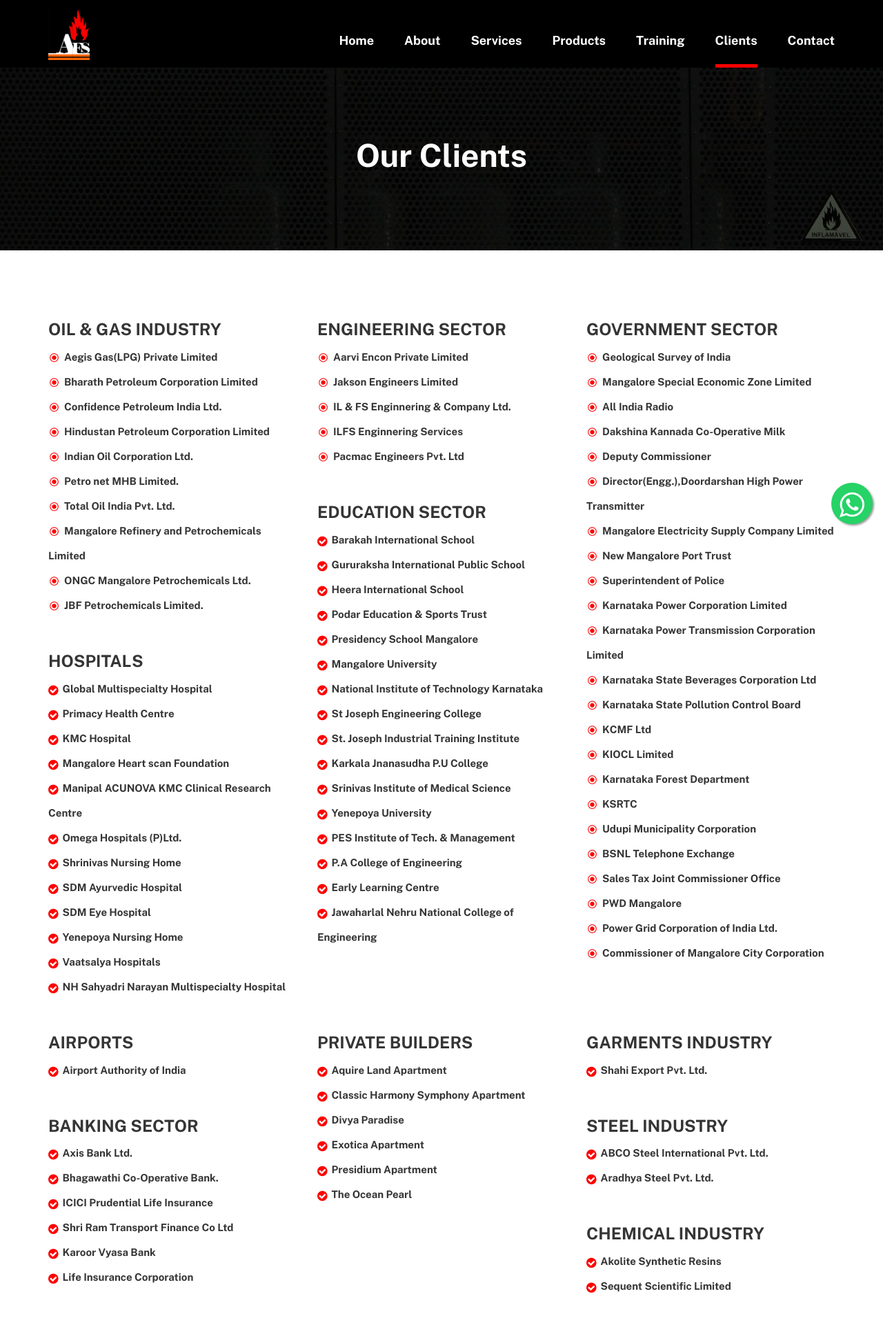
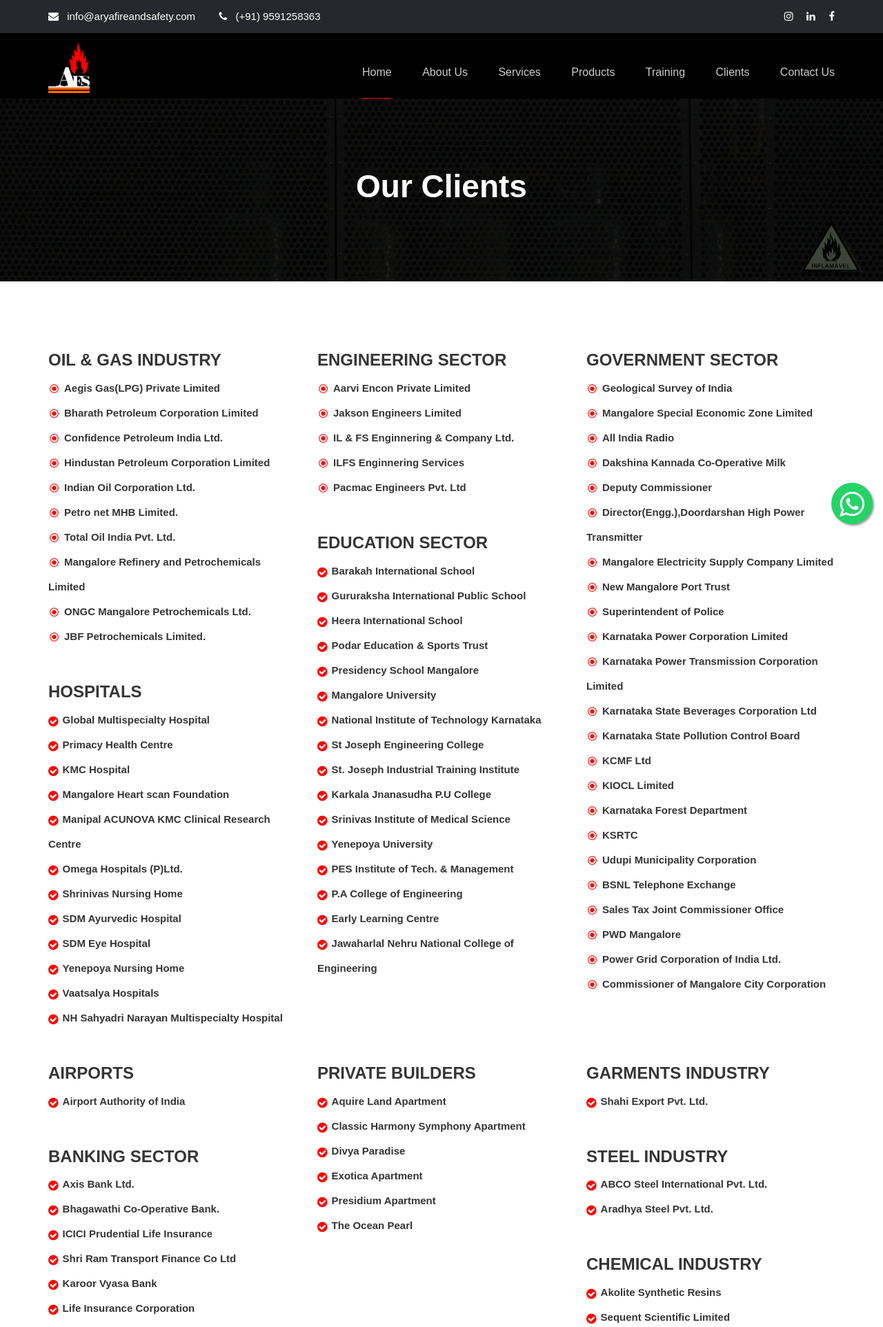
Before and after one commit to teammetasoft/AryaFire, a PHP site: page /clients.html in a window 1280 px wide. Shown: the top 1924 px of the page at 69% size. Run offline with PHP 8.4, Linux system fonts and the light colour scheme; some libraries are stand-ins or nearby versions.

Commit message:
Updated home page

```diff
--- a/aryacrm/css/main-styles.css
+++ b/aryacrm/css/main-styles.css
@@ -39,7 +39,7 @@
   position: absolute;
   top: 10px;
   right: 10px;
- width: 100%
+ width: 100%;
   margin-left: 50px;
     color: #000;
 }
--- a/clients.html
+++ b/clients.html
@@ -3,8 +3,10 @@
 
 <head>
     <meta charset="UTF-8">
-    <meta name="description" content="Arya fire and safety supplies fire extinguisher refilling, safety helmet, safety bucket, personal protection equipment in Karnataka, India">
-    <meta name="keywords" content="extinguisher, fire hose, fire alarms, fire extinguisher types, fire hydrant, fire extinguisher service, safety shoes, cctv, fire hose reel">
+    <meta name="description"
+        content="Arya fire and safety supplies fire extinguisher refilling, safety helmet, safety bucket, personal protection equipment in Karnataka, India">
+    <meta name="keywords"
+        content="extinguisher, fire hose, fire alarms, fire extinguisher types, fire hydrant, fire extinguisher service, safety shoes, cctv, fire hose reel">
     <meta name="viewport" content="width=device-width, initial-scale=1.0">
     <meta http-equiv="X-UA-Compatible" content="ie=edge">
     <title>Services | Fire extinguisher | Arya fire and safety</title>
@@ -14,7 +16,7 @@
     <!-- Google Font -->
     <link href="https://fonts.googleapis.com/css2?family=Public+Sans:wght@400;500;600;700;800;900&display=swap"
         rel="stylesheet">
-        <link rel="stylesheet" href="https://maxcdn.bootstrapcdn.com/font-awesome/4.5.0/css/font-awesome.min.css">
+    <link rel="stylesheet" href="https://maxcdn.bootstrapcdn.com/font-awesome/4.5.0/css/font-awesome.min.css">
     <!-- Css Styles -->
     <link rel="stylesheet" href="css/bootstrap.min.css" type="text/css">
     <link rel="stylesheet" href="css/font-awesome.min.css" type="text/css">
@@ -66,42 +68,72 @@
         <div id="mobile-menu-wrap"></div>
     </div>
     <!-- Offcanvas Menu End -->
-     <!--Whatsapp-->
-     <a href="https://wa.me/+919591258363" class="float" target="_blank">
+    <!--Whatsapp-->
+    <a href="https://wa.me/+919591258363" class="float" target="_blank">
         <i class="fa fa-whatsapp my-float"></i>
     </a>
     <!-- Header Section Begin -->
     <header class="header">
+        <!-- Top Information Bar -->
+        <div class="header__top">
+            <div class="container">
+                <div class="row">
+                    <div class="col-lg-6">
+                        <div class="header__top__left">
+                            <ul style="list-style: none; padding: 0; margin: 0;">
+                                <li>
+                                    <i class="fa fa-envelope" style="margin-right: 8px; color: #fff;"></i>
+                                    info@aryafireandsafety.com
+                                </li>
+                                <li>
+                                    <i class="fa fa-phone" style="margin-right: 8px; color: #fff;"></i>
+                                    (+91) 9591258363
+                                </li>
+                            </ul>
+                        </div>
+                    </div>
+                    <div class="col-lg-6">
+                        <div class="header__top__right">
+                            <div class="header__right__social">
+                                <a href="#"><i class="fa fa-instagram"></i></a>
+                                <a href="#"><i class="fa fa-linkedin"></i></a>
+                                <a href="#"><i class="fa fa-facebook"></i></a>
+                            </div>
+                        </div>
+                    </div>
+                </div>
+            </div>
+        </div>
+
+        <!-- Main Header -->
         <div class="container">
             <div class="row">
                 <div class="col-lg-3">
                     <div class="header__logo">
-                        <a href="./index.html"><img src="img/logo.png" alt=""></a>
+                        <a href="./index.html"><img src="img/logo.png" alt="Arya Fire and Safety"></a>
                     </div>
                 </div>
-                <div class="col-lg-9 ">
+                <div class="col-lg-9">
                     <nav class="header__menu text-right">
                         <ul>
-                            <li><a href="./index.html">Home</a></li>
-                            <li><a href="./about.html">About</a></li>
+                            <li class="active"><a href="./index.html">Home</a></li>
+                            <li><a href="./about.html">About Us</a></li>
                             <li><a href="./services.html">Services</a></li>
                             <li><a href="./products.html">Products</a>
                                 <ul class="dropdown">
                                     <li><a href="./fire-extinguisher.html">Fire Extinguisher</a></li>
                                     <li><a href="./fire-hydrant.html">Fire Hydrant and Fire alarm</a></li>
                                     <li><a href="./hook-connectors.html">Hook and Connectors</a></li>
-                                    <li><a href="./electric-security.html">Electrical & Electronic Security and Safe
-                                            locker</a></li>
-                                    <li><a href="./head-eye-face-protectors.html">Head, Face, Eyes and Ear
-                                            Protection</a></li>
+                                    <li><a href="./electric-security.html">Electrical & Electronic Security</a></li>
+                                    <li><a href="./head-eye-face-protectors.html">Head, Face, Eyes Protection</a></li>
                                     <li><a href="./hand-leg-body-protectors.html">Hand, Leg and Body Protection</a></li>
                                     <li><a href="./general-safety.html">General Safety</a></li>
                                     <li><a href="./road-safety.html">Road & Traffic Safety</a></li>
                                 </ul>
                             </li>
                             <li><a href="./training.html">Training</a></li>
-                            <li class="active"><a href="./clients.html">Clients</a></li>
-                            <li><a href="./contact.html">Contact</a></li>
+                            <li><a href="./clients.html">Clients</a></li>
+                            <li><a href="./contact.html">Contact Us</a></li>
                         </ul>
                     </nav>
                 </div>
@@ -141,7 +173,8 @@
                             <li><span class="icon_circle-slelected"></span>Indian Oil Corporation Ltd.</li>
                             <li><span class="icon_circle-slelected"></span>Petro net MHB Limited.</li>
                             <li><span class="icon_circle-slelected"></span>Total Oil India Pvt. Ltd.</li>
-                            <li><span class="icon_circle-slelected"></span>Mangalore Refinery and Petrochemicals Limited</li>
+                            <li><span class="icon_circle-slelected"></span>Mangalore Refinery and Petrochemicals Limited
+                            </li>
                             <li><span class="icon_circle-slelected"></span>ONGC Mangalore Petrochemicals Ltd.</li>
                             <li><span class="icon_circle-slelected"></span>JBF Petrochemicals Limited.</li>
                         </ul>
@@ -154,7 +187,8 @@
                             <li><span class="fa fa-check-circle"></span>KMC Hospital</li>
                             <li><span class="fa fa-check-circle"></span>Mangalore Heart scan Foundation
                             </li>
-                            <li><span class="fa fa-check-circle"></span>Manipal ACUNOVA KMC Clinical Research Centre</li>
+                            <li><span class="fa fa-check-circle"></span>Manipal ACUNOVA KMC Clinical Research Centre
+                            </li>
                             <li><span class="fa fa-check-circle"></span>Omega Hospitals (P)Ltd.</li>
                             <li><span class="fa fa-check-circle"></span>Shrinivas Nursing Home</li>
                             <li><span class="fa fa-check-circle"></span>SDM Ayurvedic Hospital</li>
@@ -171,7 +205,8 @@
                         <ul>
                             <li><span class="icon_circle-slelected"></span>Aarvi Encon Private Limited</li>
                             <li><span class="icon_circle-slelected"></span>Jakson Engineers Limited</li>
-                            <li><span class="icon_circle-slelected"></span>IL &amp; FS Enginnering &amp; Company Ltd.</li>
+                            <li><span class="icon_circle-slelected"></span>IL &amp; FS Enginnering &amp; Company Ltd.
+                            </li>
                             <li><span class="icon_circle-slelected"></span>ILFS Enginnering Services</li>
                             <li><span class="icon_circle-slelected"></span>Pacmac Engineers Pvt. Ltd</li>
                         </ul>
@@ -195,7 +230,8 @@
                             <li><span class="fa fa-check-circle"></span>PES Institute of Tech. &amp; Management</li>
                             <li><span class="fa fa-check-circle"></span>P.A College of Engineering</li>
                             <li><span class="fa fa-check-circle"></span>Early Learning Centre</li>
-                            <li><span class="fa fa-check-circle"></span>Jawaharlal Nehru National College of Engineering</li>
+                            <li><span class="fa fa-check-circle"></span>Jawaharlal Nehru National College of Engineering
+                            </li>
                         </ul>
                     </div>
                 </div>
@@ -212,14 +248,16 @@
                             <li><span class="icon_circle-slelected"></span>Deputy Commissioner</li>
                             <li><span class="icon_circle-slelected"></span>Director(Engg.),Doordarshan
                                 High Power Transmitter</li>
-                            <li><span class="icon_circle-slelected"></span>Mangalore Electricity Supply Company Limited</li>
+                            <li><span class="icon_circle-slelected"></span>Mangalore Electricity Supply Company Limited
+                            </li>
                             <li><span class="icon_circle-slelected"></span>New Mangalore Port Trust</li>
                             <li><span class="icon_circle-slelected"></span>Superintendent of Police</li>
                             <li><span class="icon_circle-slelected"></span>Karnataka Power Corporation
                                 Limited</li>
                             <li><span class="icon_circle-slelected"></span>Karnataka Power Transmission
                                 Corporation Limited</li>
-                            <li><span class="icon_circle-slelected"></span>Karnataka State Beverages Corporation Ltd</li>
+                            <li><span class="icon_circle-slelected"></span>Karnataka State Beverages Corporation Ltd
+                            </li>
                             <li><span class="icon_circle-slelected"></span>Karnataka State Pollution Control Board</li>
                             <li><span class="icon_circle-slelected"></span>KCMF Ltd</li>
                             <li><span class="icon_circle-slelected"></span>KIOCL Limited</li>
@@ -230,7 +268,8 @@
                             <li><span class="icon_circle-slelected"></span>Sales Tax Joint Commissioner Office</li>
                             <li><span class="icon_circle-slelected"></span>PWD Mangalore</li>
                             <li><span class="icon_circle-slelected"></span>Power Grid Corporation of India Ltd.</li>
-                            <li><span class="icon_circle-slelected"></span>Commissioner of Mangalore City Corporation</li>
+                            <li><span class="icon_circle-slelected"></span>Commissioner of Mangalore City Corporation
+                            </li>
                         </ul>
                     </div>
                 </div>
@@ -314,7 +353,8 @@
                             <li><span class="fa fa-check-circle"></span>Bit Air Travels Pvt.Ltd</li>
                             <li><span class="fa fa-check-circle"></span>Blueline Foods(INDIA ) Pvt.Ltd</li>
                             <li><span class="fa fa-check-circle"></span>Blue Water Foods &amp; Exports (P) Ltd.</li>
-                            <li><span class="fa fa-check-circle"></span>Contract Resources Petrochem Services ( India ) Pvt.Ltd</li>
+                            <li><span class="fa fa-check-circle"></span>Contract Resources Petrochem Services ( India )
+                                Pvt.Ltd</li>
                             <li><span class="fa fa-check-circle"></span>Daijiworld Audio Visual Pvt.Ltd</li>
                             <li><span class="fa fa-check-circle"></span>Daiji World Media Pvt.Ltd</li>
                             <li><span class="fa fa-check-circle"></span>Daiji World Television Pvt.Ltd</li>
@@ -340,14 +380,15 @@
                 </div>
                 <div class="col-lg-4 col-md-6 col-sm-12">
                     <div class="distributors__item">
-                        <h4></h4><br/>
+                        <h4></h4><br />
                         <ul>
                             <li><span class="fa fa-check-circle"></span>Konkan Storage Systems(Karwar) Pvt. Ltd</li>
                             <li><span class="fa fa-check-circle"></span>Kukke Hydro Projects Pvt. Ltd</li>
                             <li><span class="fa fa-check-circle"></span>Lamina Foundries Limited</li>
                             <li><span class="fa fa-check-circle"></span>La Scenteur Fragrance Technologies Pvt. Ltd</li>
                             <li><span class="fa fa-check-circle"></span>United Paints</li>
-                            <li><span class="fa fa-check-circle"></span>V &amp; G Industrial Testing Laboratories Pvt. Ltd</li>
+                            <li><span class="fa fa-check-circle"></span>V &amp; G Industrial Testing Laboratories Pvt.
+                                Ltd</li>
                             <li><span class="fa fa-check-circle"></span>Voltech O and M Services Pvt. Ltd</li>
                             <li><span class="fa fa-check-circle"></span>Waterways Shipyard Pvt. Ltd</li>
                             <li><span class="fa fa-check-circle"></span>Westtek Enterprises Pvt.Ltd</li>
@@ -380,7 +421,7 @@
                 </div>
                 <div class="col-lg-4 col-md-6 col-sm-12">
                     <div class="distributors__item">
-                        <h4></h4><br/>
+                        <h4></h4><br />
                         <ul>
                             <li><span class="fa fa-check-circle"></span>Cardolite Speciality Chemicals India LLP</li>
                             <li><span class="fa fa-check-circle"></span>Modular Concept Inida Pvt.Ltd</li>
@@ -406,7 +447,8 @@
                             <li><span class="fa fa-check-circle"></span>Manipal Digital Systems Pvt. Ltd.</li>
                             <li><span class="fa fa-check-circle"></span>Manipal Media Network Ltd.</li>
                             <li><span class="fa fa-check-circle"></span>Manipal Technologies Limited</li>
-                            <li><span class="fa fa-check-circle"></span>Manipal Utility Packaging Solutions Pvt. Ltd</li>
+                            <li><span class="fa fa-check-circle"></span>Manipal Utility Packaging Solutions Pvt. Ltd
+                            </li>
                             <li><span class="fa fa-check-circle"></span>ITD Cementation India Limited</li>
                             <li><span class="fa fa-check-circle"></span>MAX Hyper Market India Pvt Ltd.</li>
                             <li><span class="fa fa-check-circle"></span>MCT CARDS &amp; TECHNOLOGY PVT. LTD..</li>
@@ -491,10 +533,12 @@
             <div class="row">
                 <div class="col-md-8">
                     <div class="footer__copyright__text">
-                        <p>Copyright &copy; <script>
+                        <p>Copyright &copy;
+                            <script>
                                 document.write(new Date().getFullYear());
                             </script> All rights reserved <a href="https://www.aryafireandsafety.com/"
-                                target="_blank">ARYA FIRE & SAFETY</a></p>
+                                target="_blank">ARYA FIRE & SAFETY</a>
+                        </p>
                     </div>
                 </div>
                 <div class="col-md-4">
--- a/css/style.css
+++ b/css/style.css
@@ -1,7 +1,7 @@
 html,
 body {
 	height: 100%;
-	font-family: "Public Sans", sans-serif;
+	font-family: "Poppins", sans-serif;
 	-webkit-font-smoothing: antialiased;
 }
 
@@ -14,7 +14,7 @@
 	margin: 0;
 	color: #111111;
 	font-weight: 400;
-	font-family: "Public Sans", sans-serif;
+	font-family: "Poppins", sans-serif;
 }
 
 h1 {
@@ -462,20 +475,30 @@
 }
 
 .header__menu ul li a {
-	font-size: 18px;
-	color: #fff;
-	font-weight: 700;
+	font-size: 16px;
+	color: #cccccc;
+	font-weight: 400;
 	display: block;
 	padding: 45px 0 26px;
 	position: relative;
 }
+
+.header__menu ul li a:hover {
+		color:white;
+		/* font-weight: 500; */
+
+}
+
+
+
+
 
 .header__menu ul li a:after {
 	position: absolute;
 	left: 0;
 	bottom: 0;
 	width: 100%;
-	height: 5px;
+	height: 1px;
 	background: #fe0000;
 	content: "";
 	-webkit-transition: all, 0.3s;
--- a/sass/_header.scss
+++ b/sass/_header.scss
@@ -2,14 +2,17 @@
   Header
 -----------------------*/
 .header {
+    background: #2C2C2C;
+    border-bottom: 1px solid #343434;
 
     &.header-normal {
-        border-bottom: 1px solid rgba(0, 0, 0, 0.1);
+        border-bottom: 1px solid #343434;
     }
 }
 
 .header__top {
-    background: #25282C;
+    background: #2C2C2C;
+    border-bottom: 1px solid #343434;
 }
 
 .header__top__left {
@@ -98,8 +101,8 @@
             position: relative;
 
             &.active {
-
-                a {
+                > a {
+                    color: $primary-color !important;
 
                     &:after {
                         -webkit-transform: scale(1);
@@ -129,44 +132,20 @@
                 margin-right: 0;
             }
 
-            .dropdown {
-                position: absolute;
-                left: 0;
-                top: 110px;
-                width: 150px;
-                background: $heading-color;
-                text-align: left;
-                padding: 2px 0;
-                z-index: 9;
-                opacity: 0;
-                visibility: hidden;
-                @include transition(all, .3s);
-
-                li {
-                    display: block;
-                    margin-right: 0;
-
-                    a {
-                        font-size: 14px;
-                        color: $white-color;
-                        font-weight: 500;
-                        padding: 8px 20px;
-                        text-transform: capitalize;
-
-                        &:after {
-                            display: none;
-                        }
-                    }
-                }
-            }
-
-            a {
-                font-size: 18px;
-                color: #8d8d8d;
-                font-weight: 700;
+            > a {
+                font-family: 'Poppins', sans-serif !important;
+                font-size: 16px !important;
+                color: #CCCCCC !important;
+                font-weight: 400 !important;
                 display: block;
                 padding: 28px 0 26px;
                 position: relative;
+                transition: color 0.3s ease;
+                text-decoration: none !important;
+
+                &:hover {
+                    color: $primary-color !important;
+                }
 
                 &:after {
                     position: absolute;
--- a/sass/_variable.scss
+++ b/sass/_variable.scss
@@ -10,6 +10,7 @@
 $background-2: #f2f2f2;
 $border: #ebebeb;
 $border-1: #e1e1e1;
+$gray-color:#CCCCCC;
 
 $fm-unna: 'Unna', serif;
 $fm-nunito: 'Nunito Sans', sans-serif;
```
Also changed, not shown: other parts of css/style.css (+54 -24 lines), other parts of sass/_header.scss (+53 -5 lines), about.html (+50 -16 lines), contact.html (+61 -23 lines), demo/sass/_header.scss (+3 -6 lines), index.html (+61 -18 lines), services.html (+51 -17 lines), training.html (+51 -17 lines), img/hero-bg1.jpg (added). Lines whose indentation alone changed are shown as unchanged.
